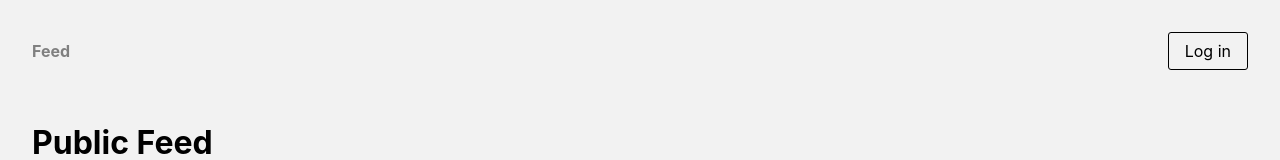
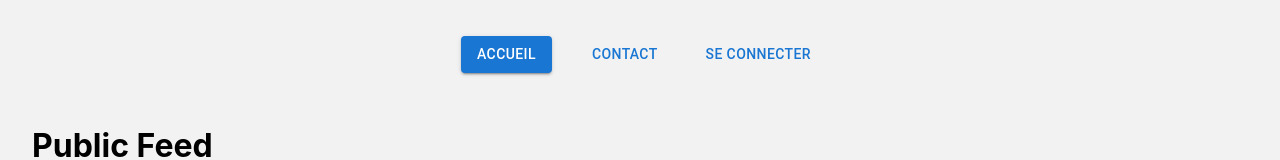
Before and after one commit to HugCls/THP_Immo, a Next.js app: page / in a window 1280 px wide. Shown: the top 160 px of the page. Built offline with nearby package versions, Linux system fonts and the light colour scheme; no server answers; the database is empty.

Commit message:
tentative de navbar work in progress

```diff
--- a/components/Layout.tsx
+++ b/components/Layout.tsx
@@ -1,5 +1,5 @@
 import React, { ReactNode } from "react";
-import Header from "./Header";
+import NavBar from "./navbar";
 
 type Props = {
   children: ReactNode;
@@ -7,7 +7,7 @@ type Props = {
 
 const Layout: React.FC<Props> = (props) => (
   <div>
-    <Header />
+    <NavBar />
     <div className="layout">{props.children}</div>
     <style jsx global>{`
       html {
--- /dev/null
+++ b/components/navbar.tsx
@@ -0,0 +1,55 @@
+import * as React from 'react';
+import Link from "next/link"
+import Box from '@mui/material/Box';
+import Button from '@mui/material/Button';
+import { useRouter } from 'next/router'
+import { signOut, useSession } from "next-auth/react";
+
+const navLinks = [
+  { title: `Accueil`, path: `/` },
+  { title: `Contact`, path: `/contact` }
+]
+
+const NavBar: React.FC = () => {
+  const router = useRouter()
+  const isActive: (pathname: string) => boolean = (pathname) =>
+    router.pathname === pathname;
+
+  const {data: session, status} = useSession();
+
+  let right = null;
+
+  if (status === 'loading') {
+    right = (<p>Validating session ...</p>)
+  }
+
+  if (!session) {
+    right = (
+      router.asPath === "/auth/email-signin"       ?
+          <Link href="/auth/email-signin"><Button variant='contained' sx={{margin: 2}}>Se connecter</Button></Link>
+        : <Link href="/auth/email-signin"><Button variant='text' sx={{margin: 2}}>Se connecter</Button></Link>
+    )
+  }
+
+  if (session) {
+    right = (
+      <button onClick={() => signOut()}>
+          <a>Log out</a>
+      </button>
+    )
+  }
+
+  return (
+    <Box sx={{ width: '100%', marginTop: '4px', padding: 2, backgroundColor: 'background.primary', display: 'flex', justifyContent: 'center' }} className="AppBar">
+      {navLinks.map((link,i)=>
+        router.asPath === link.path        ?
+          <Link key={i} href={link.path}><Button variant='contained' sx={{margin: 2}}>{link.title}</Button></Link>
+        : <Link key={i} href={link.path}><Button variant='text' sx={{margin: 2}}>{link.title}</Button></Link>
+
+      )}
+      {right}
+    </Box>
+  );
+}
+
+export default NavBar
--- a/package.json
+++ b/package.json
@@ -11,6 +11,9 @@
     "start": "next start"
   },
   "dependencies": {
+    "@emotion/react": "^11.8.1",
+    "@emotion/styled": "^11.8.1",
+    "@mui/material": "^5.5.0",
     "@next-auth/prisma-adapter": "1.0.1",
     "@prisma/client": "3.10.0",
     "next": "12.1.0",
```
Also changed, not shown: pages/auth/email-signin.tsx (added, +25 -0 lines), 1 other file (tests, documents, lock files or other folders).
